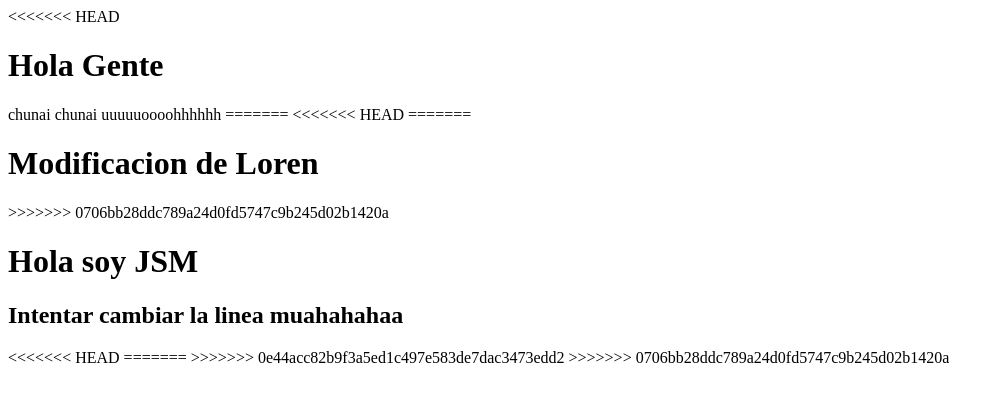
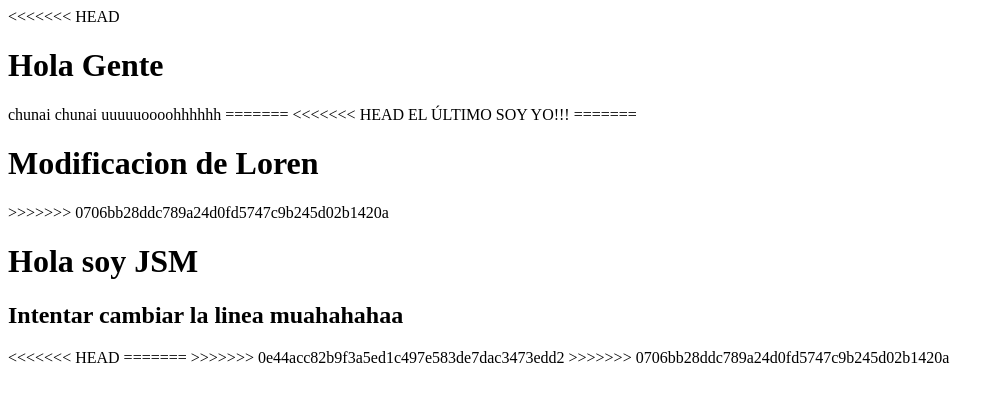
Before and after one commit to mariojimenezh/datw, a plain HTML site: page index.html in a window 1280 px wide. Shown: the whole page, without its empty margins (0-1004 px from the left). Drawn offline with nearby package versions, Linux system fonts and the light colour scheme.

Commit message:
Y lo cambio otra vez.

```diff
--- a/index.html
+++ b/index.html
@@ -14,7 +14,7 @@
 
 <<<<<<< HEAD
 
-
+EL ÚLTIMO SOY YO!!!
 
 =======
 <h1>Modificacion de Loren</h1>
```
